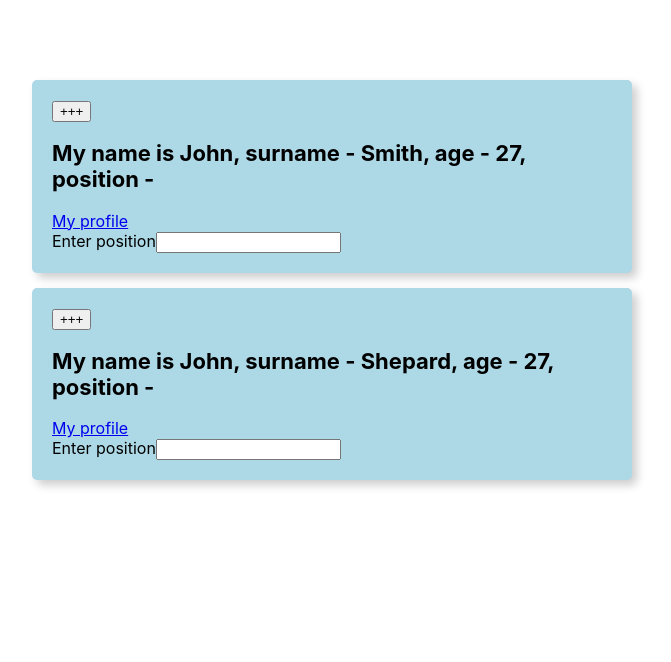
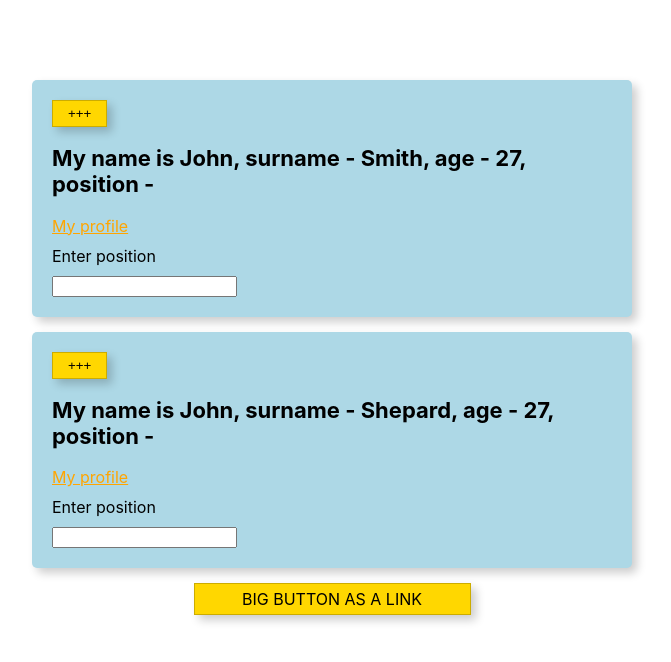
Before and after one commit to olena-ole/react-css-in-js-test, a React (Create React App) app: page / in a window 1280 px wide. Shown: the top 662 px of the page, without its empty margins (308-979 px from the left). Built offline with nearby package versions, Linux system fonts and the light colour scheme.

Commit message:
used imports, props and hover to style elements

```diff
--- a/src/App.js
+++ b/src/App.js
@@ -9,10 +9,29 @@ const EmpItem = styled.div`
   margin-bottom: 15px;
   border-radius: 5px;
   box-shadow: 5px 5px 10px rgba(0, 0, 0, .2);
+
+  a {
+    display: block;
+    margin: 10px 0;
+    color: ${props => props.active ? 'orange' : 'gray'};
+  }
+
+  input {
+    display: block;
+    margin-top: 10px;
+  }
 `;
 
 const Header = styled.h2`
   font-size: 22px;
+`;
+
+export const Button = styled.button`
+  display: block;
+  padding: 5px 15px;
+  background-color: gold;
+  border: 1px solid rgba(0, 0, 0, .2);
+  box-shadow: 5px 5px 10px rgba(0, 0, 0, .2);
 `;
 
 class WhoAmI extends Component {
@@ -30,8 +49,7 @@ class WhoAmI extends Component {
     }))
   }
 
-  commitInputChanges = (e, color) => {
-    console.log(color)
+  commitInputChanges = (e) => {
     this.setState({
       position: e.target.value
     })
@@ -41,8 +59,8 @@ class WhoAmI extends Component {
     const {name, surname, link} = this.props;
     const {position, years} = this.state;
     return (
-      <EmpItem>
-        <button onClick={this.nextYear}>+++</button>
+      <EmpItem active>
+        <Button onClick={this.nextYear}>+++</Button>
         <Header>
           My name is {name},
           surname - {surname},
@@ -52,7 +70,7 @@ class WhoAmI extends Component {
         <a href={link}>My profile</a>
         <form>
           <span>Enter position</span>
-          <input type="text" onChange={(e) => this.commitInputChanges(e, 'some color')}/>
+          <input type="text" onChange={this.commitInputChanges}/>
         </form>
       </EmpItem>
       );
--- a/src/index.js
+++ b/src/index.js
@@ -1,9 +1,28 @@
 import React from 'react';
 import ReactDOM from 'react-dom/client';
-import './index.css';
 import App from './App';
 
+import './index.css';
+import { Button } from './App';
+import styled from 'styled-components';
+
 const root = ReactDOM.createRoot(document.getElementById('root'));
+
+const BigButton = styled(Button)`
+  margin: 0 auto;
+  width: 245px;
+  text-align: center;
+  cursor: pointer;
+  transition: all 0.5s ease-out;
+
+  &:hover {
+    scale: 1.1;
+  }
+`;
+
 root.render(
-    <App />
+    <>
+      <App />
+      <BigButton as="a">BIG BUTTON AS A LINK</BigButton>
+    </>
 );
```
